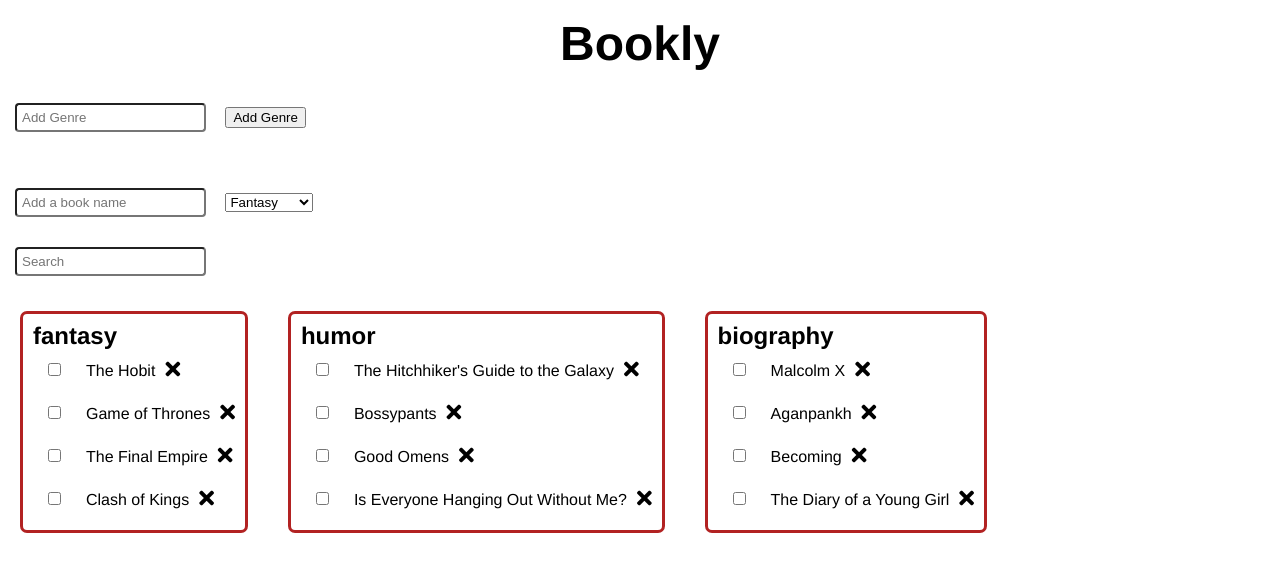
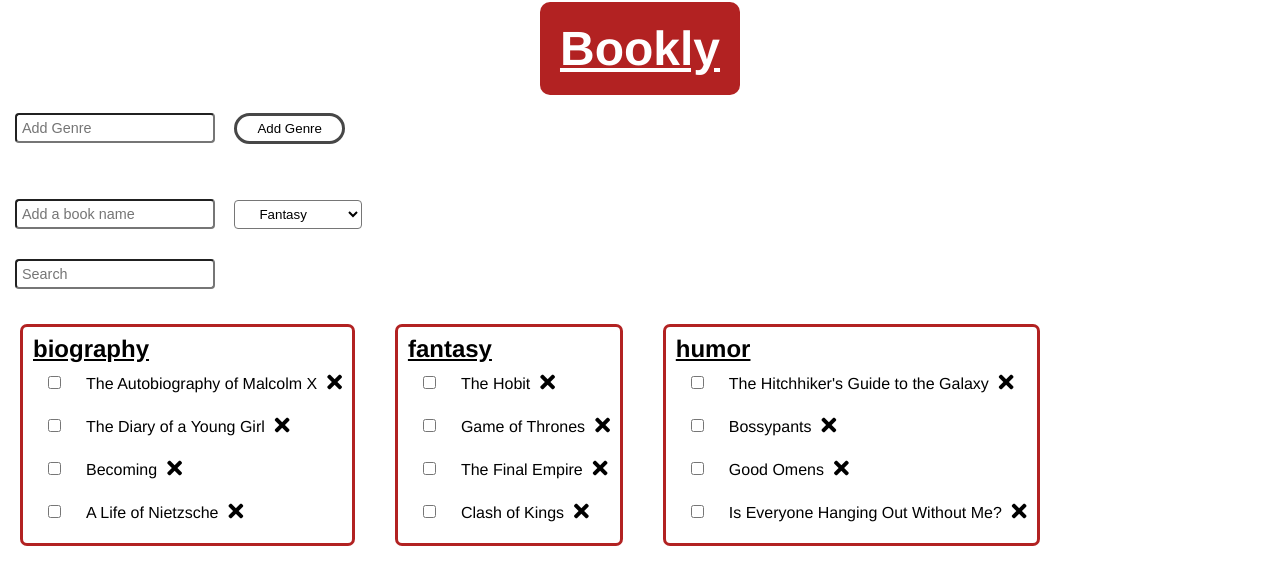
Before and after one commit to abidRahim/bookly, a website: page index.html in a window 1280 px wide. Drawn offline with Linux system fonts and the light colour scheme.

Commit message:
Update UI

```diff
--- a/assets/src/main.js
+++ b/assets/src/main.js
@@ -5,24 +5,25 @@ var readList = [];
 var searchedObj = {};
 
 var sourceObj = {
+biography: [{title: "The Autobiography of Malcolm X", genre: "biography", id:129823, flag:false},
+            {title: "The Diary of a Young Girl", genre: "biography", id:129824, flag:false},
+            {title: "Becoming", genre: "biography", id:129825, flag:false},
+            {title: "A Life of Nietzsche", genre: "biography", id:129826, flag:false},],
+
 fantasy: [{title: "The Hobit", genre: "fantasy", id:123123, flag:false},
             {title: "Game of Thrones", genre: "fantasy", id:123124, flag:false},
             {title: "The Final Empire", genre: "fantasy", id:123125, flag:false},
             {title: "Clash of Kings", genre: "fantasy", id:123126, flag:false},],
 
-  humor: [{title: "The Hitchhiker's Guide to the Galaxy", genre: "humor", id:123542, flag:false},
-          {title: "Bossypants", genre: "humor", id:123544, flag:false},
-          {title: "Good Omens", genre: "humor", id:123545, flag:false},
-          {title: "Is Everyone Hanging Out Without Me?", genre: "humor", id:123547, flag:false},],
+humor: [{title: "The Hitchhiker's Guide to the Galaxy", genre: "humor", id:123542, flag:false},
+        {title: "Bossypants", genre: "humor", id:123544, flag:false},
+        {title: "Good Omens", genre: "humor", id:123545, flag:false},
+        {title: "Is Everyone Hanging Out Without Me?", genre: "humor", id:123547, flag:false},],
 
   sci_fi: [],
 
   suspense: [],
 
-  biography: [{title: "Malcolm X", genre: "biography", id:129823, flag:false},
-              {title: "Aganpankh", genre: "biography", id:129824, flag:false},
-              {title: "Becoming", genre: "biography", id:129825, flag:false},
-              {title: "The Diary of a Young Girl", genre: "biography", id:129826, flag:false},],
 
   philosophy: []
 }
@@ -99,7 +100,7 @@ function searchBooks(e) {
       displayLists.innerHTML = "";
       for(item in sourceObj) {
         if (sourceObj[item].length != 0 ) {
-        searchedArr = sourceObj[item].filter( val => val.title.toLowerCase().includes(searchText.value) );
+        searchedArr = sourceObj[item].filter( val => val.title.toLowerCase().includes(searchText.value.toLowerCase()) );
 
         searchedObj[item] = searchedArr;
         }
--- a/assets/stylesheets/stylo.css
+++ b/assets/stylesheets/stylo.css
@@ -62,7 +62,8 @@ p {
 input {
 	margin: 15px;
 	padding: 5px;
-	border-radius: 4px;0
+	border-radius: 4px;
+	font-size: 0.9rem;
 }
 
 .check-genre {
@@ -74,9 +75,27 @@ input {
 	color: red;
 }
 
+.add-genre {
+	background: transparent;
+	border: 3px solid rgb(71, 71, 71);
+	border-radius: 20px;
+	padding: 5px 20px;
+}
+
+.add-genre:hover {
+	background: #ccc;
+	cursor: pointer;
+}
+
+/* .add-genre:focus {
+	background: rgba(178, 34, 34, 0.507);
+	outline: none;
+} */
+
 h3 {
 	font-weight: 600;
 	font-size: 1.5rem;
+	text-decoration: underline;
 }
 
 .card {
@@ -88,3 +107,18 @@ h3 {
 	padding: 10px;
 	border-radius: 7px;
 }
+
+select {
+	background: transparent;
+	padding: 5px 20px;
+	border-radius: 4px;
+}
+
+mark {
+	background: firebrick;
+	padding: 20px;
+	color: white;
+	border-radius: 10px;
+	text-decoration: underline;
+	line-height: 1.2;
+}
--- a/index.html
+++ b/index.html
@@ -11,7 +11,10 @@
   <body>
     <main>
       <div class="bookly-wrapper">
-        <h1>Bookly</h1>
+        <div class="heading">
+          <h1><mark>Bookly</mark></h1>
+        </div>
+
         <div class="create-input">
           <input type="text" id="genre-option" placeholder="Add Genre">
           <button type="submit" class="add-genre">Add Genre</button>
```
